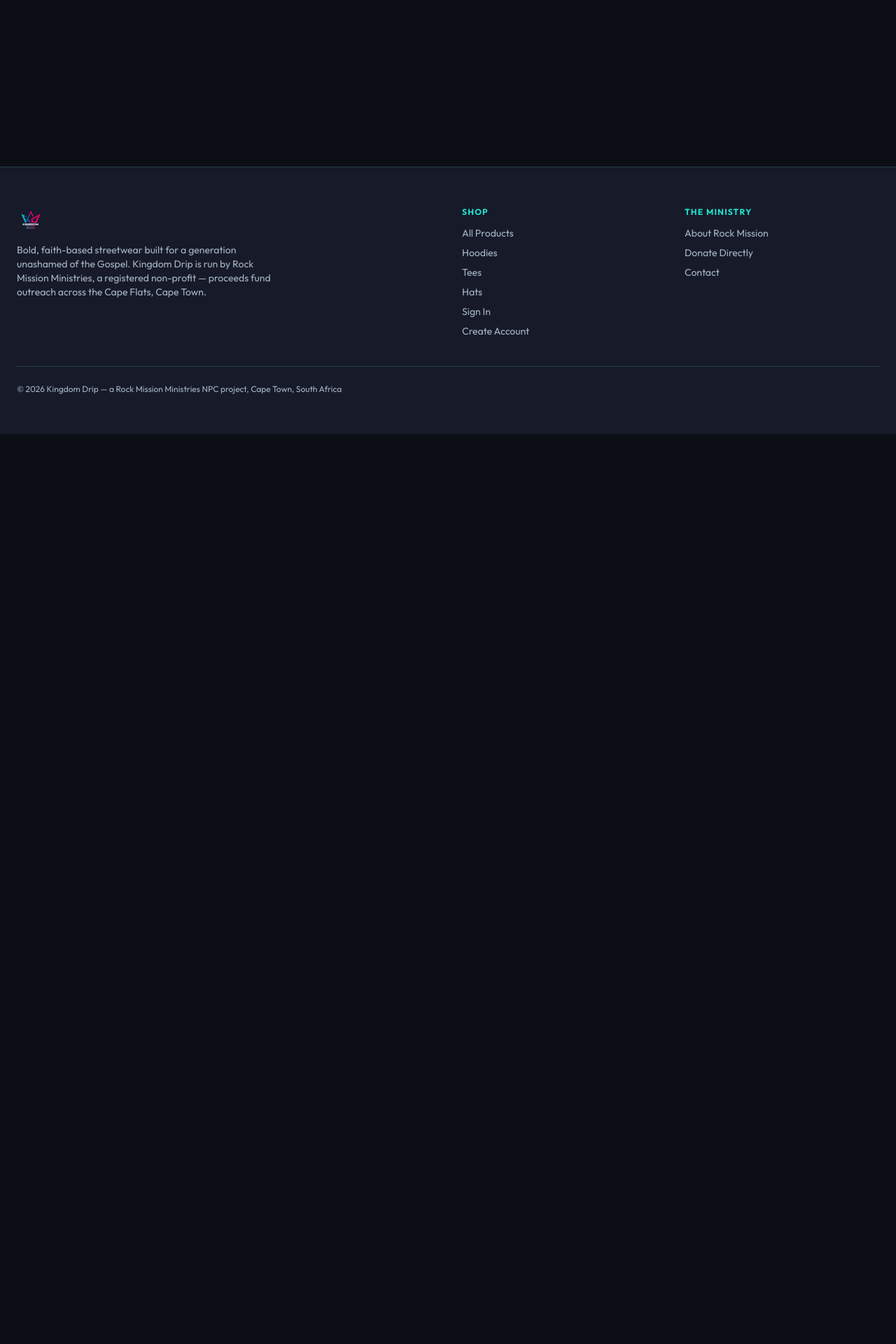
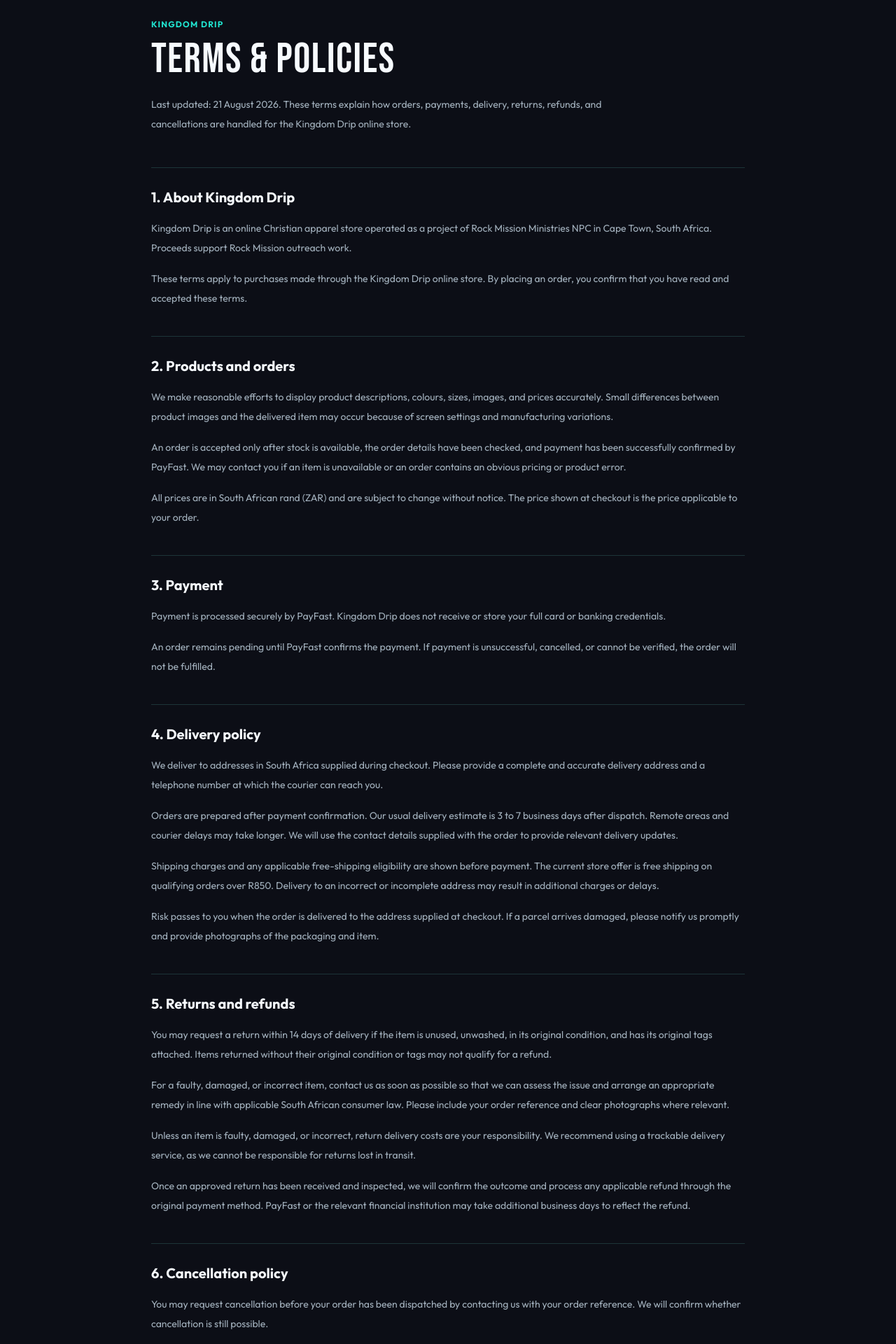
Before and after one commit to mr-h-digital/rock-mission-apparel-web, a React (Vite) app: page /terms in a window 1280 px wide. Shown: the part 180-2100 px from the top of the page at 70% size. Before the commit the page ends 800 px from the top, so only its background shows below. Built offline with nearby package versions, Linux system fonts and the light colour scheme; no server answers.

Commit message:
Add Kingdom Drip store policies

```diff
--- a/src/App.jsx
+++ b/src/App.jsx
@@ -9,6 +9,7 @@
 import OrderSuccess from './pages/OrderSuccess.jsx'
 import OrderCancel from './pages/OrderCancel.jsx'
 import OrderPending from './pages/OrderPending.jsx'
+import TermsAndConditions from './pages/TermsAndConditions.jsx'
 import SignIn from './pages/SignIn.jsx'
 import SignUp from './pages/SignUp.jsx'
 import Account from './pages/Account.jsx'
@@ -33,6 +34,7 @@
           <Route path="/order/success" element={<OrderSuccess />} />
           <Route path="/order/pending" element={<OrderPending />} />
           <Route path="/order/cancel" element={<OrderCancel />} />
+          <Route path="/terms" element={<TermsAndConditions />} />
           <Route path="/sign-in" element={<SignIn />} />
           <Route path="/sign-up" element={<SignUp />} />
           <Route path="/forgot-password" element={<ForgotPassword />} />
--- a/src/components/Footer.jsx
+++ b/src/components/Footer.jsx
@@ -22,6 +22,7 @@
               <li><a href="/shop?category=Hats" className="hover:text-apparel-cream">Hats</a></li>
               <li><a href="/sign-in" className="hover:text-apparel-cream">Sign In</a></li>
               <li><a href="/sign-up" className="hover:text-apparel-cream">Create Account</a></li>
+              <li><a href="/terms" className="hover:text-apparel-cream">Terms &amp; Policies</a></li>
             </ul>
           </div>
           <div>
--- a/src/pages/Checkout.jsx
+++ b/src/pages/Checkout.jsx
@@ -28,6 +28,7 @@
   }))
   const [submitting, setSubmitting] = useState(false)
   const [error, setError] = useState(null)
+  const [termsAccepted, setTermsAccepted] = useState(false)
   const formRef = useRef(null)
 
   useEffect(() => {
@@ -158,9 +159,24 @@
             You will be redirected to PayFast to complete payment securely. We will then confirm your payment
             status and finalize your order reference back on Kingdom Drip.
           </p>
+          <label className="mt-5 flex items-start gap-3 text-xs leading-relaxed text-apparel-muted">
+            <input
+              type="checkbox"
+              checked={termsAccepted}
+              onChange={(e) => setTermsAccepted(e.target.checked)}
+              className="mt-0.5 h-4 w-4 shrink-0 accent-apparel-teal"
+            />
+            <span>
+              I have read and accept the{' '}
+              <a href="/terms" target="_blank" rel="noreferrer" className="font-semibold text-apparel-teal hover:underline">
+                Terms &amp; Policies
+              </a>
+              .
+            </span>
+          </label>
           <button
             type="submit"
-            disabled={!configured || submitting}
+            disabled={!configured || !termsAccepted || submitting}
             className="mt-6 w-full rounded-full bg-grad-drop px-6 py-3.5 text-sm font-bold uppercase tracking-widest text-apparel-bg transition-transform hover:scale-105 disabled:cursor-not-allowed disabled:opacity-40"
           >
             {submitting ? 'Redirecting to PayFast…' : 'Pay With PayFast →'}
--- /dev/null
+++ b/src/pages/TermsAndConditions.jsx
@@ -0,0 +1,87 @@
+import { Link } from 'react-router-dom'
+
+const sections = [
+  {
+    title: '1. About Kingdom Drip',
+    content: [
+      'Kingdom Drip is an online Christian apparel store operated as a project of Rock Mission Ministries NPC in Cape Town, South Africa. Proceeds support Rock Mission outreach work.',
+      'These terms apply to purchases made through the Kingdom Drip online store. By placing an order, you confirm that you have read and accepted these terms.',
+    ],
+  },
+  {
+    title: '2. Products and orders',
+    content: [
+      'We make reasonable efforts to display product descriptions, colours, sizes, images, and prices accurately. Small differences between product images and the delivered item may occur because of screen settings and manufacturing variations.',
+      'An order is accepted only after stock is available, the order details have been checked, and payment has been successfully confirmed by PayFast. We may contact you if an item is unavailable or an order contains an obvious pricing or product error.',
+      'All prices are in South African rand (ZAR) and are subject to change without notice. The price shown at checkout is the price applicable to your order.',
+    ],
+  },
+  {
+    title: '3. Payment',
+    content: [
+      'Payment is processed securely by PayFast. Kingdom Drip does not receive or store your full card or banking credentials.',
+      'An order remains pending until PayFast confirms the payment. If payment is unsuccessful, cancelled, or cannot be verified, the order will not be fulfilled.',
+    ],
+  },
+  {
+    title: '4. Delivery policy',
+    content: [
+      'We deliver to addresses in South Africa supplied during checkout. Please provide a complete and accurate delivery address and a telephone number at which the courier can reach you.',
+      'Orders are prepared after payment confirmation. Our usual delivery estimate is 3 to 7 business days after dispatch. Remote areas and courier delays may take longer. We will use the contact details supplied with the order to provide relevant delivery updates.',
+      'Shipping charges and any applicable free-shipping eligibility are shown before payment. The current store offer is free shipping on qualifying orders over R850. Delivery to an incorrect or incomplete address may result in additional charges or delays.',
+      'Risk passes to you when the order is delivered to the address supplied at checkout. If a parcel arrives damaged, please notify us promptly and provide photographs of the packaging and item.',
+    ],
+  },
+  {
+    title: '5. Returns and refunds',
+    content: [
+      'You may request a return within 14 days of delivery if the item is unused, unwashed, in its original condition, and has its original tags attached. Items returned without their original condition or tags may not qualify for a refund.',
+      'For a faulty, damaged, or incorrect item, contact us as soon as possible so that we can assess the issue and arrange an appropriate remedy in line with applicable South African consumer law. Please include your order reference and clear photographs where relevant.',
+      'Unless an item is faulty, damaged, or incorrect, return delivery costs are your responsibility. We recommend using a trackable delivery service, as we cannot be responsible for returns lost in transit.',
+      'Once an approved return has been received and inspected, we will confirm the outcome and process any applicable refund through the original payment method. PayFast or the relevant financial institution may take additional business days to reflect the refund.',
+    ],
+  },
+  {
+    title: '6. Cancellation policy',
+    content: [
+      'You may request cancellation before your order has been dispatched by contacting us with your order reference. We will confirm whether cancellation is still possible.',
+      'If the order has already been dispatched, it must be handled as a return under the returns policy. If we cancel an order because stock is unavailable or the order cannot be fulfilled, we will arrange a refund of the amount paid through the original payment method.',
+    ],
+  },
+  {
+    title: '7. Contact us',
+    content: [
+      'For order, delivery, return, refund, or cancellation questions, contact Rock Mission Ministries at info@rockmission.co.za or through the contact page at rockmission.co.za/pages/contact.html. Please include your order reference so we can assist you efficiently.',
+    ],
+  },
+]
+
+export default function TermsAndConditions() {
+  return (
+    <div className="mx-auto max-w-4xl px-4 py-16 sm:px-6 lg:py-24">
+      <div className="max-w-2xl">
+        <p className="text-xs font-bold uppercase tracking-widest text-apparel-teal">Kingdom Drip</p>
+        <h1 className="mt-3 font-display text-5xl tracking-wide text-apparel-cream sm:text-6xl">Terms &amp; Policies</h1>
+        <p className="mt-5 text-sm leading-7 text-apparel-muted">
+          Last updated: 21 August 2026. These terms explain how orders, payments, delivery, returns, refunds, and
+          cancellations are handled for the Kingdom Drip online store.
+        </p>
+      </div>
+
+      <div className="mt-12 space-y-10">
+        {sections.map((section) => (
+          <section key={section.title} className="border-t border-apparel-border pt-7">
+            <h2 className="text-xl font-bold text-apparel-cream">{section.title}</h2>
+            <div className="mt-4 space-y-4 text-sm leading-7 text-apparel-muted">
+              {section.content.map((paragraph) => <p key={paragraph}>{paragraph}</p>)}
+            </div>
+          </section>
+        ))}
+      </div>
+
+      <p className="mt-12 border-t border-apparel-border pt-6 text-sm text-apparel-muted">
+        <Link to="/shop" className="font-semibold text-apparel-teal hover:underline">Return to the Kingdom Drip shop</Link>
+      </p>
+    </div>
+  )
+}
```
